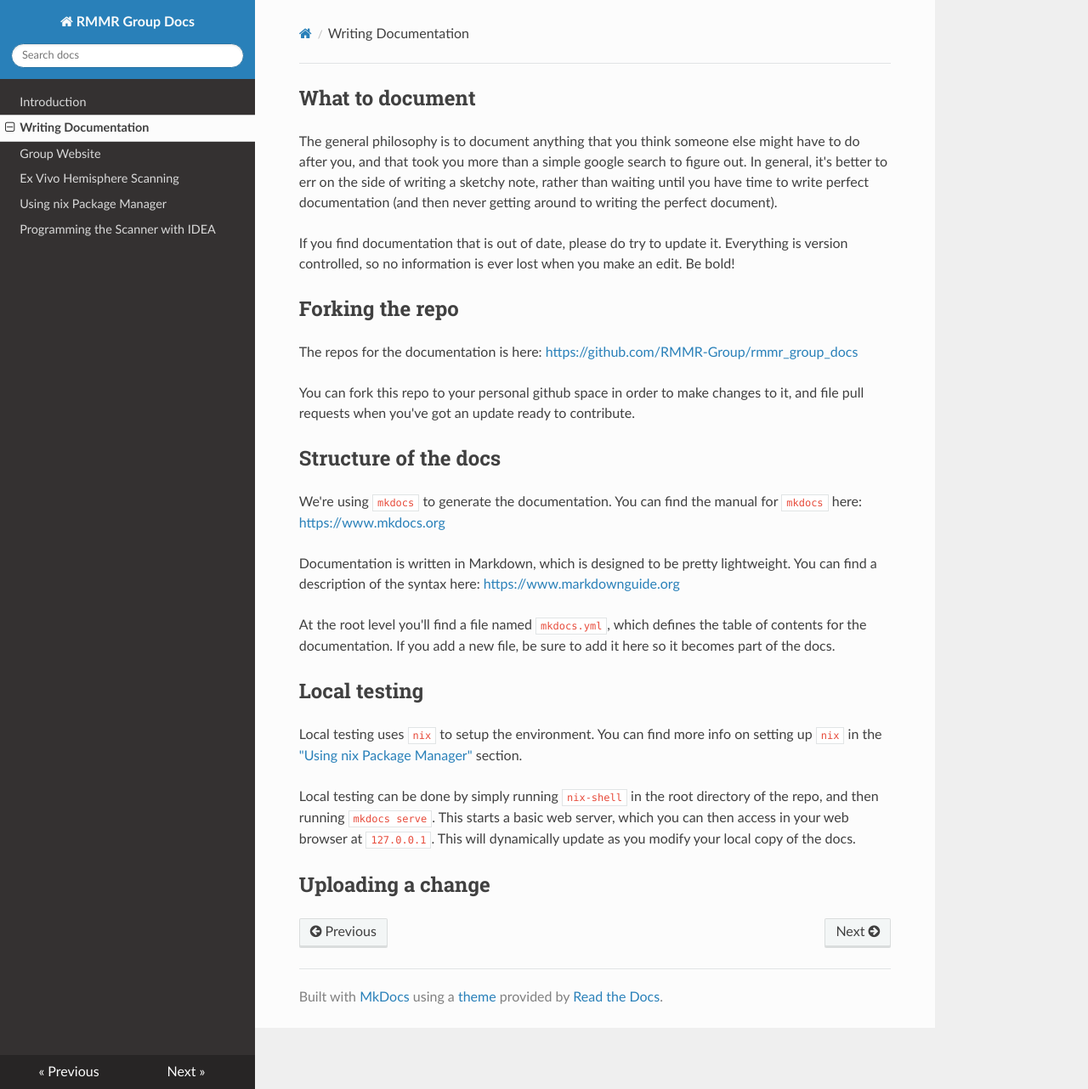
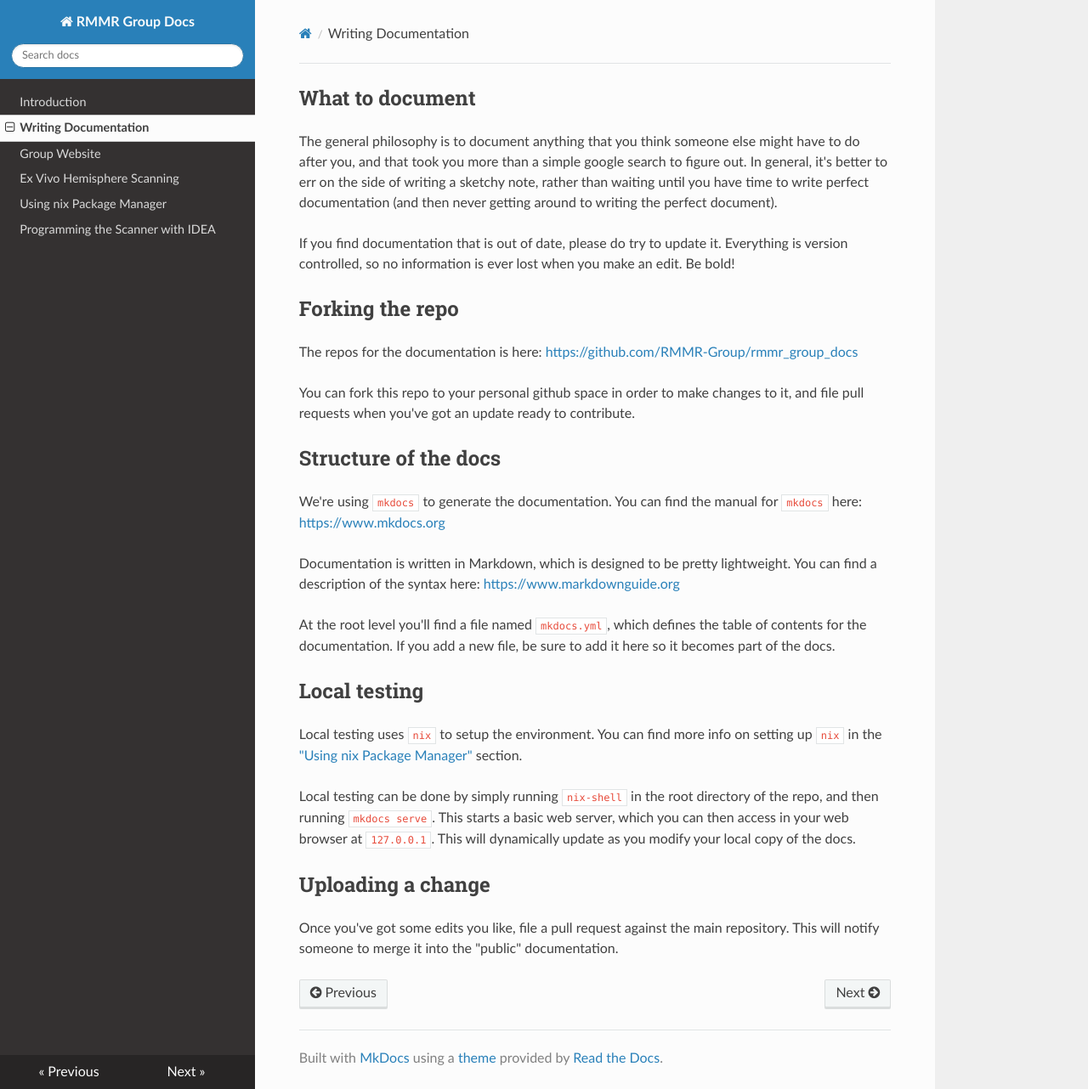
Before and after one commit to RMMR-Group/rmmr_group_docs, an MkDocs documentation site: the page built from docs/writing_docs.md, in a window 1280 px wide and 1282 px high. Shown: the whole window at 85% size. Built offline with MkDocs 1.6.1, drawn with Linux system fonts in a browser that asks for light colours; nearby versions of some CDN libraries.

Commit message:
Added details on submitting edits

```diff
--- a/docs/writing_docs.md
+++ b/docs/writing_docs.md
@@ -31,3 +31,5 @@ Local testing uses `nix` to setup the environment. You can find more info on set
 Local testing can be done by simply running `nix-shell` in the root directory of the repo, and then running `mkdocs serve`. This starts a basic web server, which you can then access in your web browser at `127.0.0.1`. This will dynamically update as you modify your local copy of the docs.
 
 ## Uploading a change
+
+Once you've got some edits you like, file a pull request against the main repository. This will notify someone to merge it into the "public" documentation.
```
